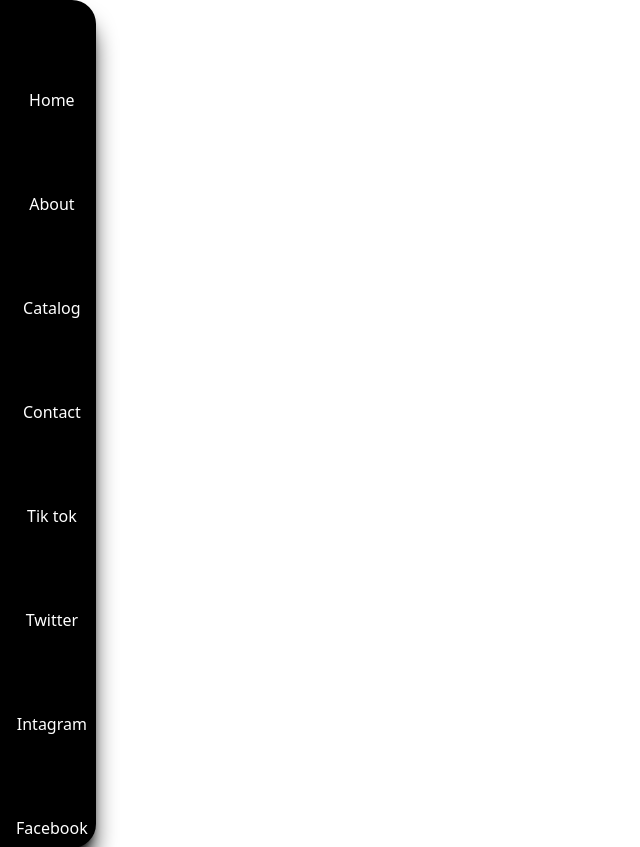
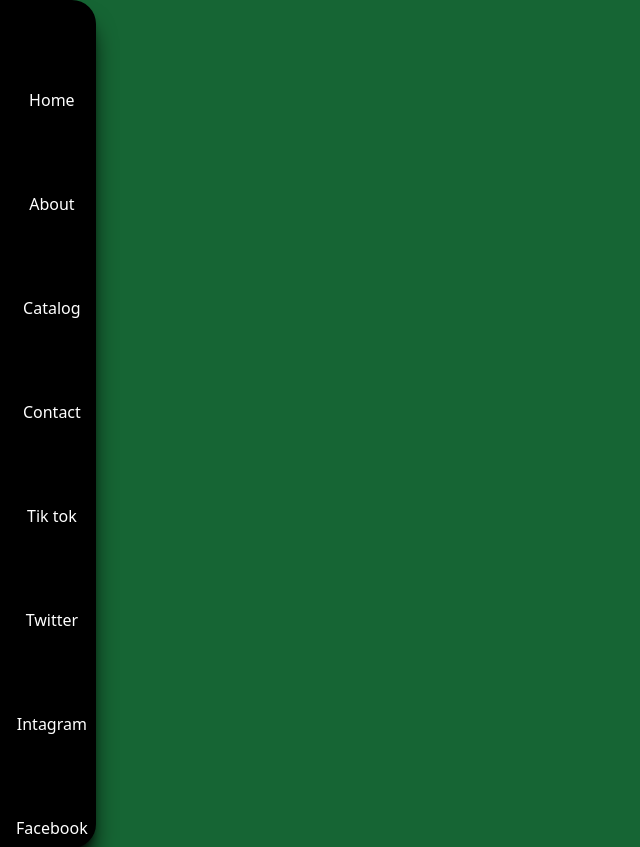
Before and after one commit to jaleel24/sideNavbar, a website built with Vite: page index.html in a window 1280 px wide. Shown: the top 847 px of the page, without its empty margins (0-640 px from the left). Built offline with nearby package versions, Linux system fonts and the light colour scheme.

Commit message:
changed the backgroung

```diff
--- a/index.html
+++ b/index.html
@@ -7,7 +7,7 @@
     <title>Document</title>
     <link rel="stylesheet" href="input.css">
 </head>
-<body>
+<body class="bg-green-800">
 
 <nav>
     <ul class="grid space-x-4 space-y-20 w-24 bg-black justify-start text-white py-2 border-2 border-hidden shadow-xl shadow-black border-green-500 rounded-r-3xl">
```
